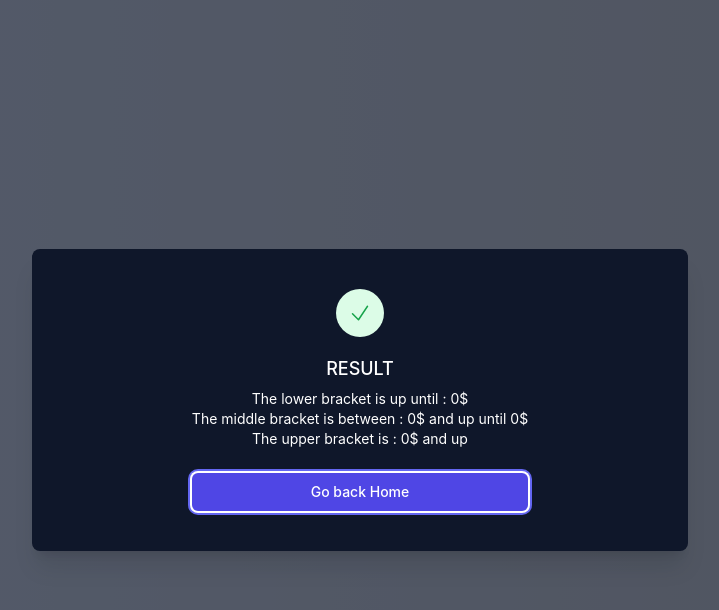
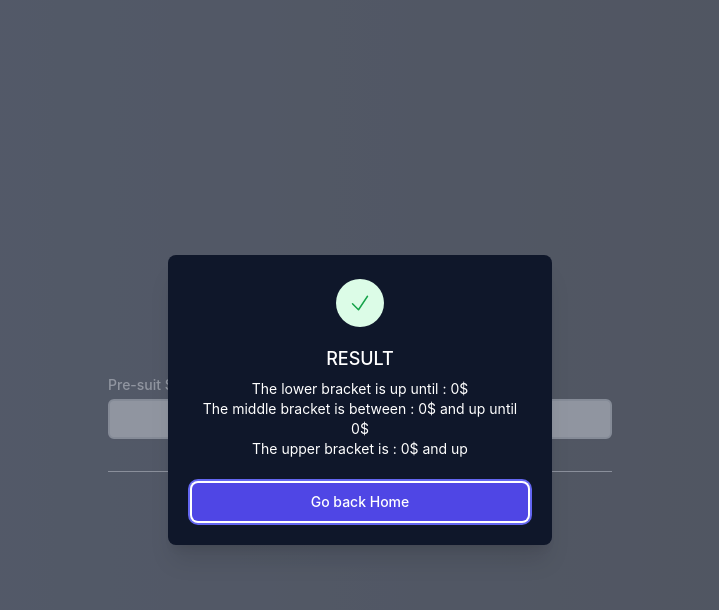
Before and after one commit to Windless95/AlyForm, a React (Create React App) app in the folder form/: page / in a window 1280 px wide. Both pictures are taken after a click on the button "Calculate Percentage". Shown: the top 610 px of the page, without its empty margins (280-999 px from the left). Built offline with nearby package versions, Linux system fonts and the light colour scheme.

Commit message:
Update App.js

```diff
--- a/form/src/App.js
+++ b/form/src/App.js
@@ -117,7 +117,7 @@
                           leaveFrom="opacity-100 translate-y-0 sm:scale-100"
                           leaveTo="opacity-0 translate-y-4 sm:translate-y-0 sm:scale-95"
                         >
-                          <Dialog.Panel className="relative transform overflow-hidden rounded-lg bg-primary-dark px-40 pt-10 pb-10 text-left shadow-xl transition-all">
+                          <Dialog.Panel className="relative transform overflow-hidden rounded-lg bg-primary-dark px-4 pt-5 pb-4 text-left shadow-xl transition-all sm:my-8 sm:w-full sm:max-w-sm sm:p-6">
                             <div>
                               <div className="mx-auto flex h-12 w-12 items-center justify-center rounded-full bg-green-100">
                                 <CheckIcon
```
